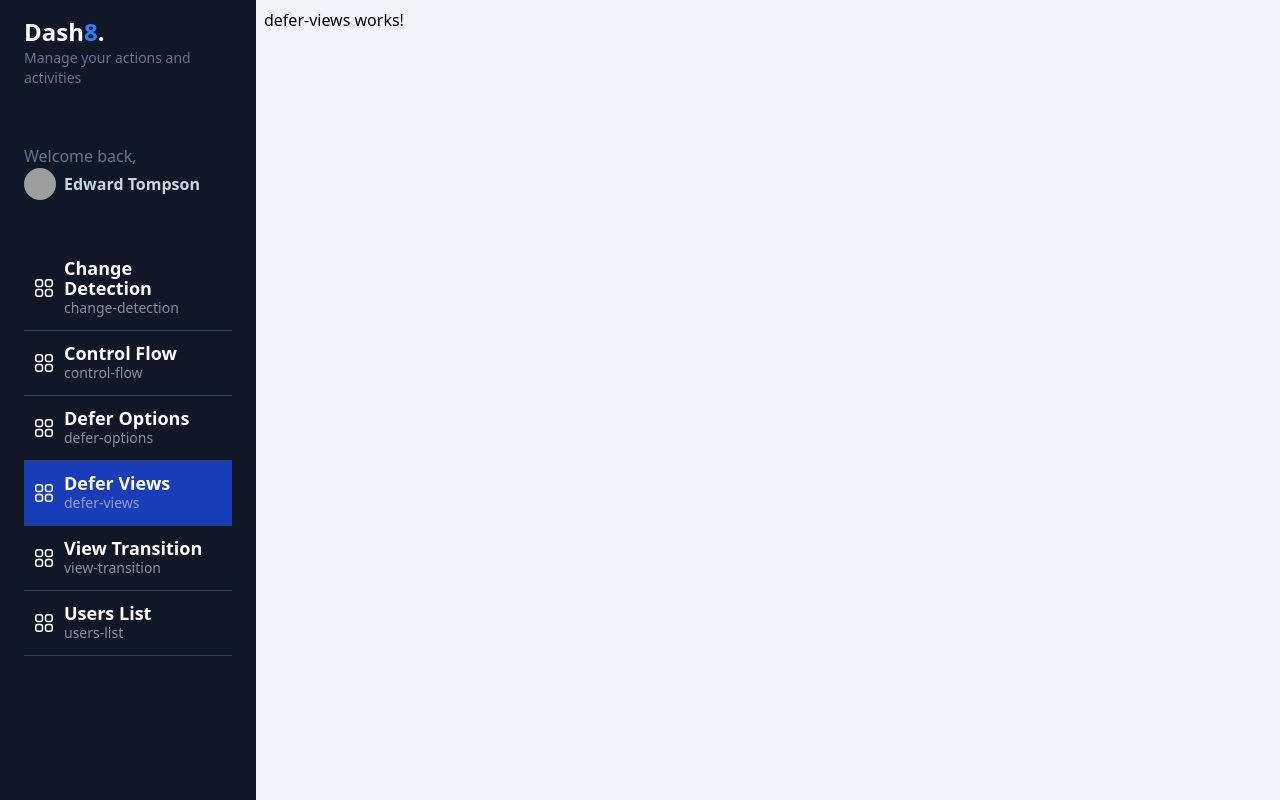
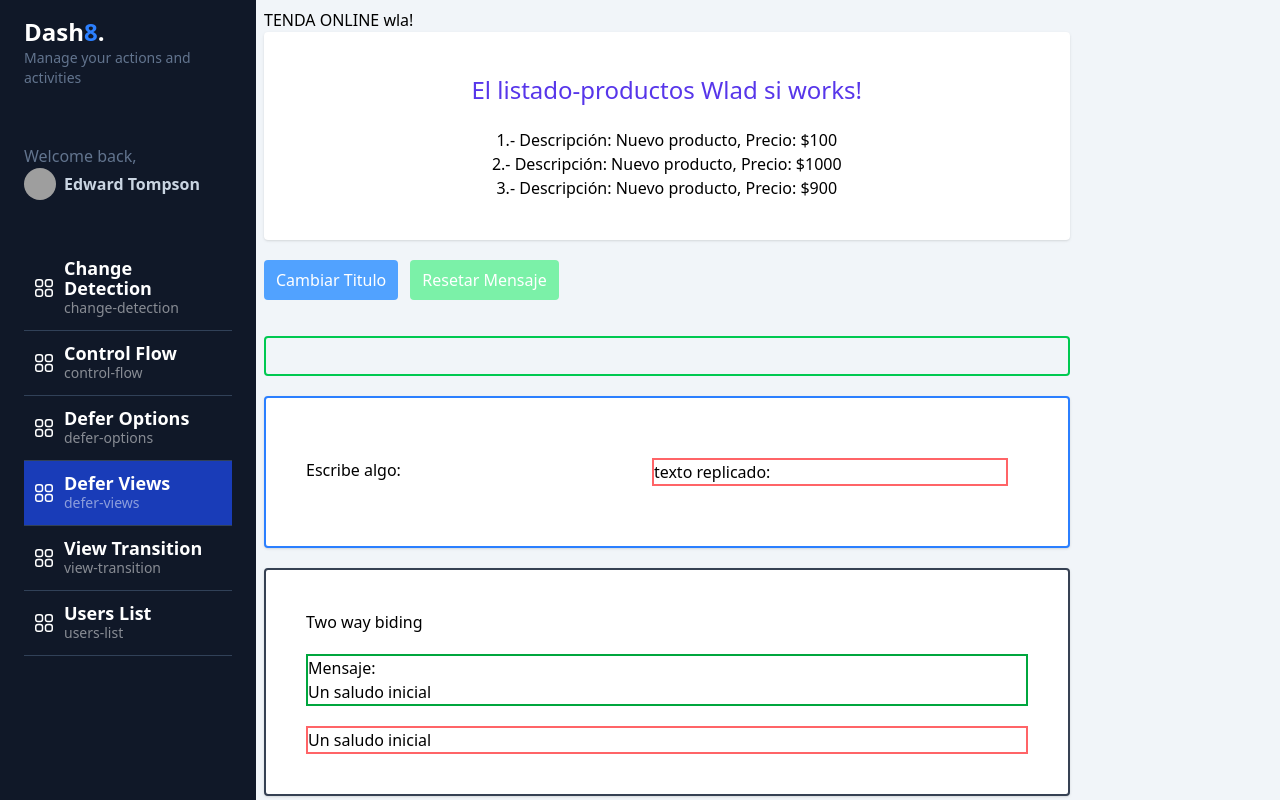
Before and after one commit to wl4dig3/my-dashboard-angular18, an Angular app: page /dashboard/defer-views in a window 1280 px wide. Built offline with nearby package versions, Linux system fonts and the light colour scheme; grey boxes are pictures that could not be loaded.

Commit message:
feat: practica con ngModel

```diff
--- a/src/app/dasboard/pages/defer-views/defer-views.component.html
+++ b/src/app/dasboard/pages/defer-views/defer-views.component.html
@@ -1 +1,2 @@
-<p>defer-views works!</p>
+<p>TENDA ONLINE wla!</p>
+<app-listado-productos />
--- a/src/app/dasboard/pages/defer-views/defer-views.component.ts
+++ b/src/app/dasboard/pages/defer-views/defer-views.component.ts
@@ -1,7 +1,8 @@
 import { Component } from '@angular/core';
+import { ListadoProductosComponent } from './listado-productos.component';
 
 @Component({
-  imports: [],
+  imports: [ ListadoProductosComponent ],
   templateUrl: './defer-views.component.html',
   styles: ``
 })
--- /dev/null
+++ b/src/app/dasboard/pages/defer-views/listado-productos.component.css
@@ -0,0 +1,5 @@
+.amarillo {
+    font-size: 1.5em;
+    color: rgb(87, 54, 234);
+
+}
--- /dev/null
+++ b/src/app/dasboard/pages/defer-views/listado-productos.component.html
@@ -0,0 +1,56 @@
+<section class="bg-white rounded shadow p-10">
+    <p class="text-center mb-5 fw-bold amarillo">{{getMostrarTitulo}}</p>
+<ul>
+    @for( producto of listado(); track $index; let i= $index) {
+        <li class="text-center">{{i+1}}.- Descripción: {{producto.Descripcion}},   Precio: ${{producto.Precio}}</li>
+
+    } @empty {
+        <li>!! No hay productos en la lista</li>
+    }
+</ul>
+</section>
+
+<section>
+    <button class="btn btn-primary hover:bg-blue-600 mr-3 my-5 py-2 px-3 rounded bg-blue-400 text-white px-3"
+        (click)="showMessage()">Cambiar Titulo</button>
+
+    <button (click)="resetarMessage()" class="btn btn-primary hover:bg-green-600 my-5 py-2 px-3 rounded bg-green-300 text-white px-3">Resetar Mensaje</button>
+    <div class="h-10 mt-4 mx-auto border-2 rounded border-green-500 text-center" role="alert">{{message}}</div>
+</section>
+
+<section class="bg-white rounded shadow p-10 flex mt-5 border-2 border-blue-500">
+    <div class="my-5 border-green-300">
+        <label for="inputTexto">Escribe algo:</label>
+        <input type="text" class="form-control" id="inputTexto" (input)="actualizarTexto($event)" />
+    </div>
+    <div class="m-5 border-2 border-red-400">
+        <label for="replicarTexto">texto replicado: </label>
+        <input readonly type="text" class="form-control" id="inputTexto2" [value]="texto" />
+    </div>
+</section>
+
+<!-- two way biding -->
+<section class="bg-white rounded shadow p-10 flex-col mt-5 border-2 border-gray-700">
+    <h1>Two way biding</h1>
+    <div class="my-5 border-2 border-green-600 w-full flex-col">
+        <label for="inputTexto">Mensaje:</label>
+        <input class="w-full" type="text"  id="inputTexto" [(ngModel)]="saludo" autocomplete="off" />
+    </div>
+   <p class="mt-5 border-2 border-red-400">{{saludo}}</p>
+</section>
+<!-- calculadora -->
+<section class="bg-white rounded shadow p-10 flex-col mt-5 border-2 border-gray-700">
+    <h1>Aplicación Calculadora</h1>
+
+    <div class="my-5 border-2 border-green-600 w-full flex-col">
+        <label for="operandoA">Operando A:</label>
+        <input class="w-full" type="number"  id="operandoA" [(ngModel)]="operandoA" />
+    </div>
+    <div>
+        <label for="operandoB">Operando B:</label>
+        <input class="w-full" type="number"  id="operandoB" [(ngModel)]="operandoB" />
+    </div>
+    <button class="hover:bg-blue-600 mr-3 my-5 py-2 px-3 rounded bg-blue-400 text-white px-3" (click)="sumar()">Sumar</button>
+    <p class="mt-5 border-2 border-red-400">Resultado es: {{resultado}}</p>
+
+</section>
--- /dev/null
+++ b/src/app/dasboard/pages/defer-views/listado-productos.component.ts
@@ -0,0 +1,56 @@
+import { Component, signal } from '@angular/core';
+import { FormsModule } from '@angular/forms';
+
+@Component({
+  selector: 'app-listado-productos',
+  imports: [FormsModule],
+  templateUrl: './listado-productos.component.html',
+  styleUrl: './listado-productos.component.css',
+})
+export class ListadoProductosComponent {
+  saludo: string = 'Un saludo inicial';
+
+  texto: string = '';
+
+  // datos para la calculadora
+  resultado: number = 0;
+  operandoA: number = 10;
+  operandoB: number = 0;
+  sumar() {
+    this.resultado = this.operandoA + this.operandoB;
+    console.log('RESULTADO::',this.resultado)
+  }
+  actualizarTexto(evento: Event) {
+    const elementoInput = evento.target as HTMLInputElement;
+    this.texto = elementoInput.value;
+  }
+  public message: string = '';
+  public showMessage() {
+    // console.log('hola')
+    this.message = 'Hola has presionado el boton';
+  }
+  public resetarMessage() {
+    this.message = '';
+  }
+
+  private title = 'El listado-productos Wlad si  works!';
+
+  get getMostrarTitulo() {
+    return this.title;
+  }
+
+  public listado = signal([
+    {
+      Descripcion: ' Nuevo producto',
+      Precio: 100,
+    },
+    {
+      Descripcion: ' Nuevo producto',
+      Precio: 1000,
+    },
+    {
+      Descripcion: 'Nuevo producto',
+      Precio: 900,
+    },
+  ]);
+}
```
